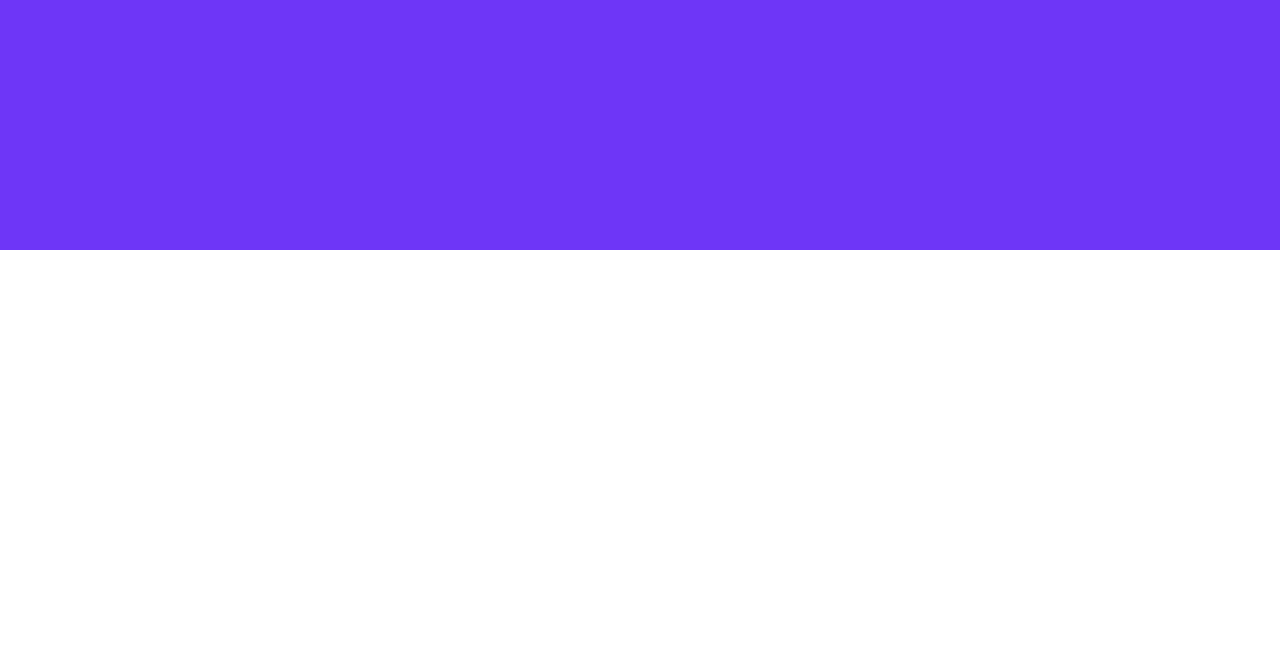
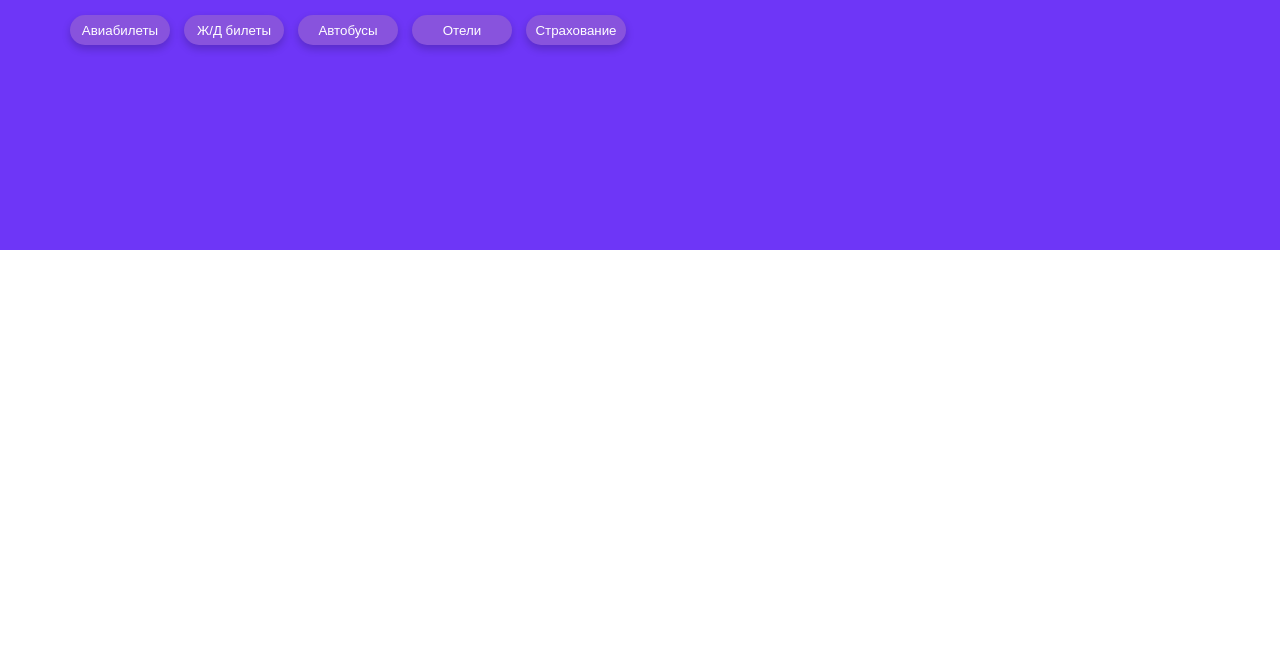
Before and after one commit to eviltech/html, a plain HTML site: page index.html in a window 1280 px wide. Shown: the part 150-800 px from the top of the page. Drawn offline with Linux system fonts and the light colour scheme.

Commit message:
add buttons

```diff
--- a/css/style.css
+++ b/css/style.css
@@ -61,3 +61,19 @@ ul, li {
 .horizontal-menu a .icon svg {
     transition: fill 0.3s ease; /* Плавное изменение цвета стрелки */
 }
+
+.header_buttons {
+    margin-top: 30px;
+}
+
+.header_buttons .header_button {
+    min-width: 100px;
+    height: 30px;
+    margin-right: 10px;
+    border-radius: 25px;
+    box-shadow: 0 4px 8px rgba(0, 0, 0, 0.2);
+    mask-image: none;
+    border: none;
+    background-color: #8853dd;
+    color: white;
+}
--- a/index.html
+++ b/index.html
@@ -18,6 +18,15 @@
                     </ul>
                 </nav>
                 <h1>Лучшие авиабилеты по самым низким ценам</h1>
+                <nav>
+                    <div class="header_buttons">
+                        <button class="header_button">Авиабилеты</button>
+                        <button class="header_button">Ж/Д билеты</button>
+                        <button class="header_button">Автобусы</button>
+                        <button class="header_button">Отели</button>
+                        <button class="header_button">Страхование</button>
+                    </div>
+                </nav>
             </div>
         </section>
     </header>
```
